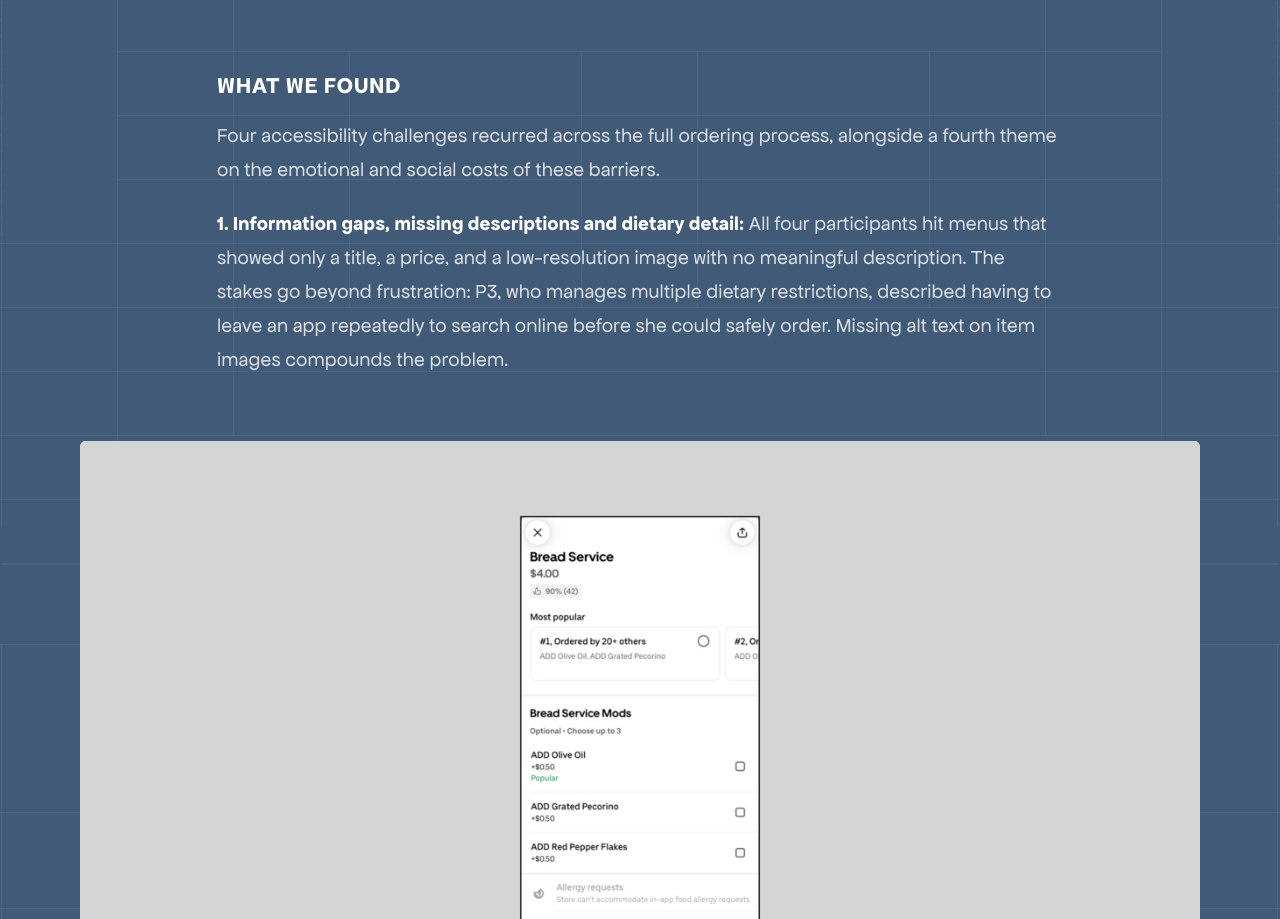
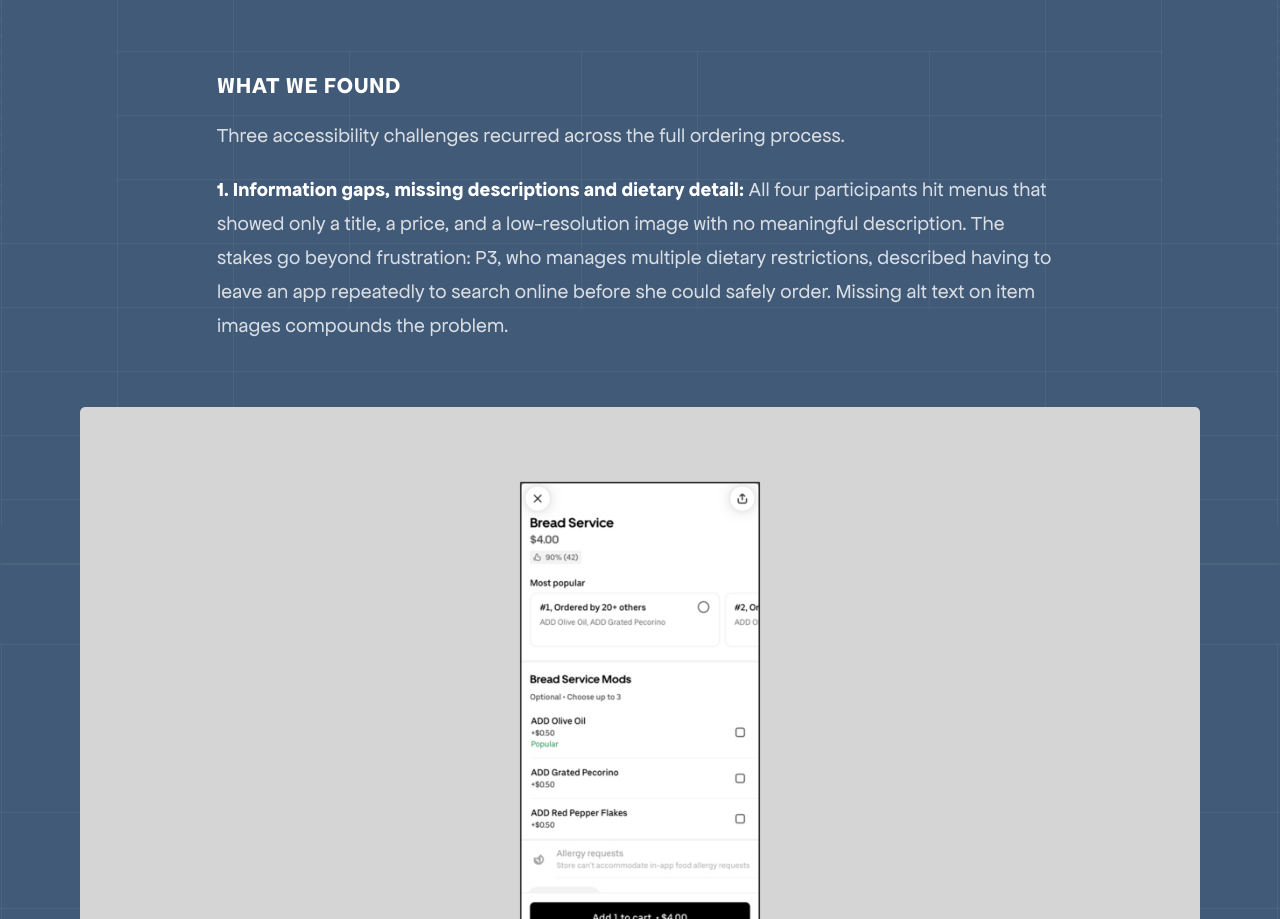
Before and after one commit to audumart/portfolio, a Next.js app: page /accessibility in a window 1280 px wide. Shown: the part 2583-3502 px from the top of the page. Built offline with nearby package versions, Linux system fonts and the light colour scheme.

Commit message:
additional site content

```diff
--- a/app/accessibility/page.tsx
+++ b/app/accessibility/page.tsx
@@ -233,8 +233,7 @@ export default function AccessibilityPage() {
         {/* ── What We Found ────────────────────────────────────── */}
         <Section label="WHAT WE FOUND">
           <Body>
-            Four accessibility challenges recurred across the full ordering process, alongside a
-            fourth theme on the emotional and social costs of these barriers.
+            Three accessibility challenges recurred across the full ordering process.
           </Body>
 
           <p className="mt-[20px] font-ui text-[16px] md:text-[20px] leading-[1.7] text-white/80 tracking-[0.16px]">
```
